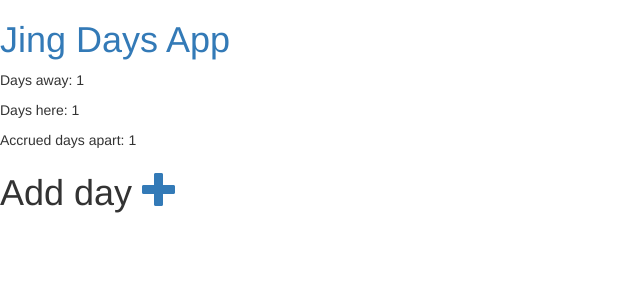
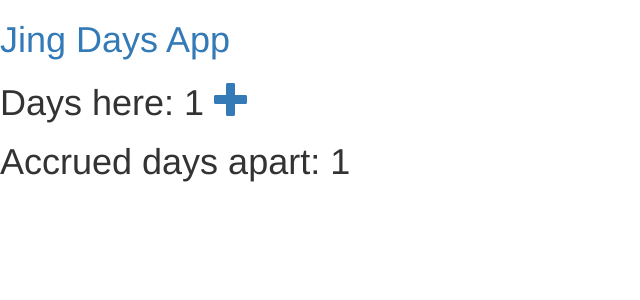
Before and after one commit to kevinwu06/jingdays, a Django app: template vacay/templates/vacay/home.html in a window 1280 px wide. Shown: the top 300 px of the page, without its empty margins (0-640 px from the left). Run offline with Django 3.2, Linux system fonts and the light colour scheme; the template is opened without the code that fills it: values that come from a table or form of the project are taken from there, others are empty; tables that the repository leaves empty hold one stand-in row (values such as "Sample post"); some libraries are stand-ins or nearby versions.

Commit message:
updating add form and home layout.

```diff
--- a/vacay/forms.py
+++ b/vacay/forms.py
@@ -6,4 +6,5 @@ class AddForm(forms.ModelForm):
 
     class Meta:
         model = UserVacay
-        fields = ('days_away', 'days_here',)
+        fields = ('days_here',)
+        widgets = {'days_here': forms.NumberInput(attrs={'step': 1})}
--- a/vacay/templates/vacay/home.html
+++ b/vacay/templates/vacay/home.html
@@ -2,11 +2,7 @@
 
 {% block content %}
 {% for user in user_vacay %}
-    <p>Days away: {{ user.days_away }}</p>
-    <p>Days here: {{ user.days_here }}</p>
-    <p>Accrued days apart: {{ user.vacay_days }}</p>
+    <h1>Days here: {{ user.days_here }} <a href="{% url 'add' %}"><span class="glyphicon glyphicon-plus"></span></a></h1>
+    <h1>Accrued days apart: {{ user.vacay_days }}</h1>
 {% endfor %}
-<div>
-    <h1>Add day <a href="{% url 'add' %}"><span class="glyphicon glyphicon-plus"></span></a></h1>
-</div>
 {% endblock %}
```
